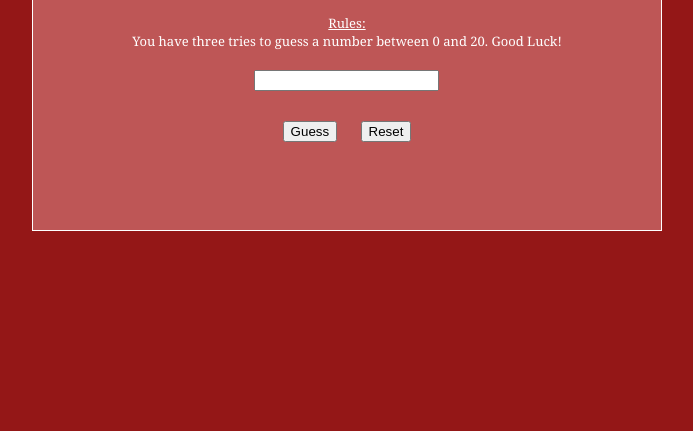
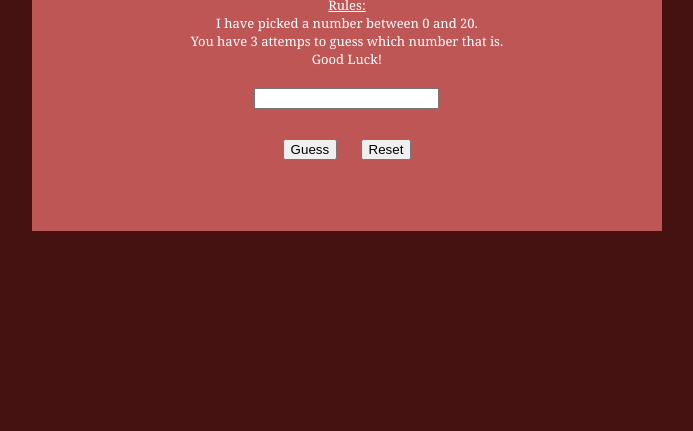
Before and after one commit to katiejonesyo/lab-02-guess-number, a plain HTML site: page index.html in a window 1280 px wide. Shown: the part 369-800 px from the top of the page, without its empty margins (293-986 px from the left). Drawn offline with Linux system fonts and the light colour scheme.

```diff
--- a/app.js
+++ b/app.js
@@ -37,7 +37,19 @@
     if (comparedResult === 0) {
         document.getElementById("guess-button").disabled = true;
         return results.textContent = 'Niceeeee you got it!';
+
+
     }
+
+
+function changeBackground() {
+    document.getElementById('results').style.background = 'green'
+}
+
+
+
+
+
 
     document.getElementById('number-input').value = '';
 });
--- a/index.html
+++ b/index.html
@@ -18,7 +18,11 @@
             <p class="rules">
                 <center><u>Rules:</u>
                 <br>
-                You have three tries to guess a number between 0 and 20. Good Luck!
+                I have picked a number between 0 and 20.
+                <br>
+                You have 3 attemps to guess which number that is.
+                <br>
+                Good Luck!
                 </center>
             </p>
             <input id="number-input" type=number></input>
--- a/styles/style.css
+++ b/styles/style.css
@@ -1,7 +1,7 @@
 
 body {
     font-family: Cambria, Cochin, Georgia, Times, 'Times New Roman', serif;
-    background-color: rgb(148, 23, 23);
+    background-color: rgb(70, 17, 17);
     display: flex;
     flex-direction: column;
     justify-content: center;
@@ -16,7 +16,7 @@
     align-items: center;
     margin: 60px;
     padding: 30px;
-    border: solid 1px white;
+    border: solid 1px rgb(190, 87, 87);
     background: rgb(190, 86, 86);
     max-width: 75%;
     height: 50%;
```
Also changed, not shown: test/utils.js (+5 -5 lines).
